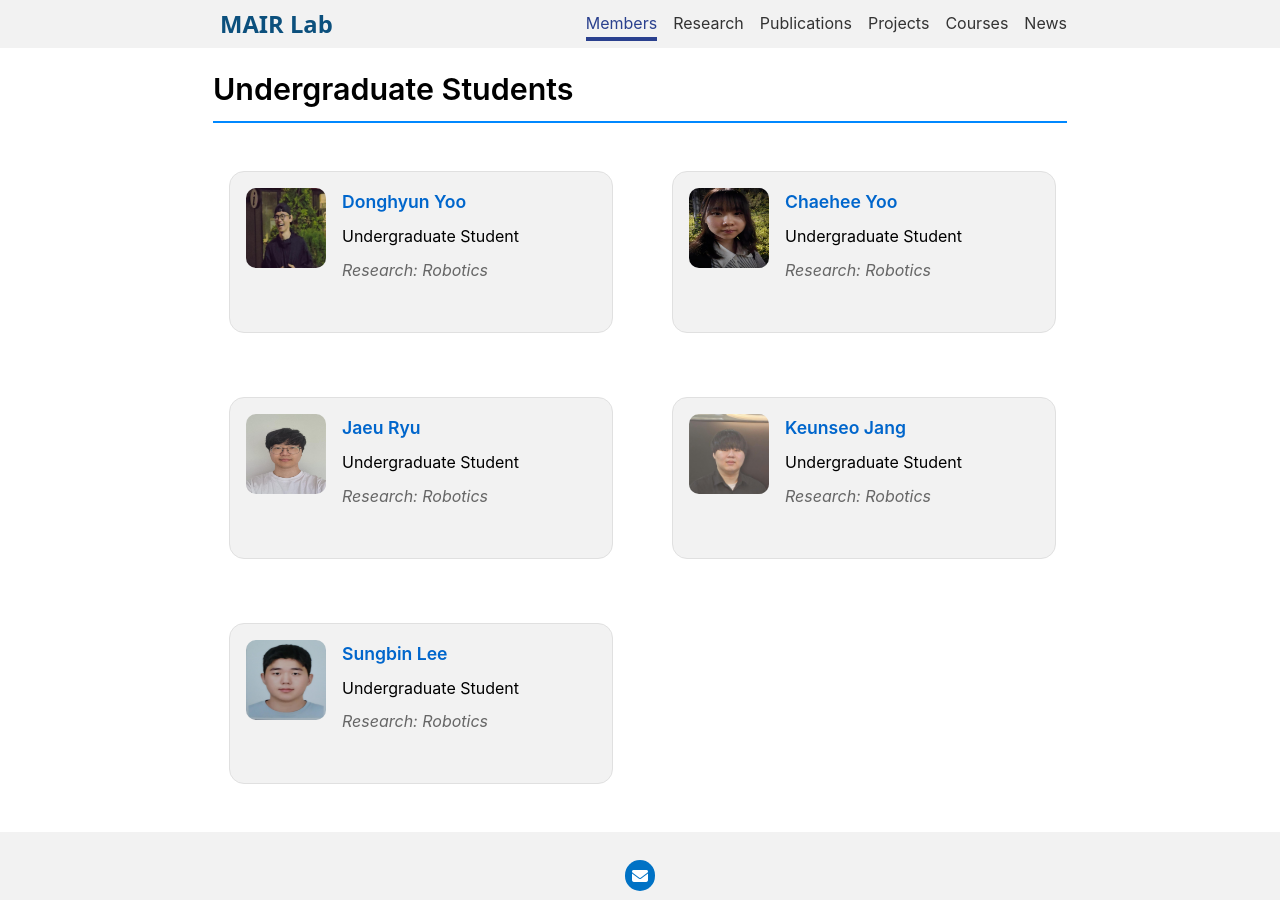
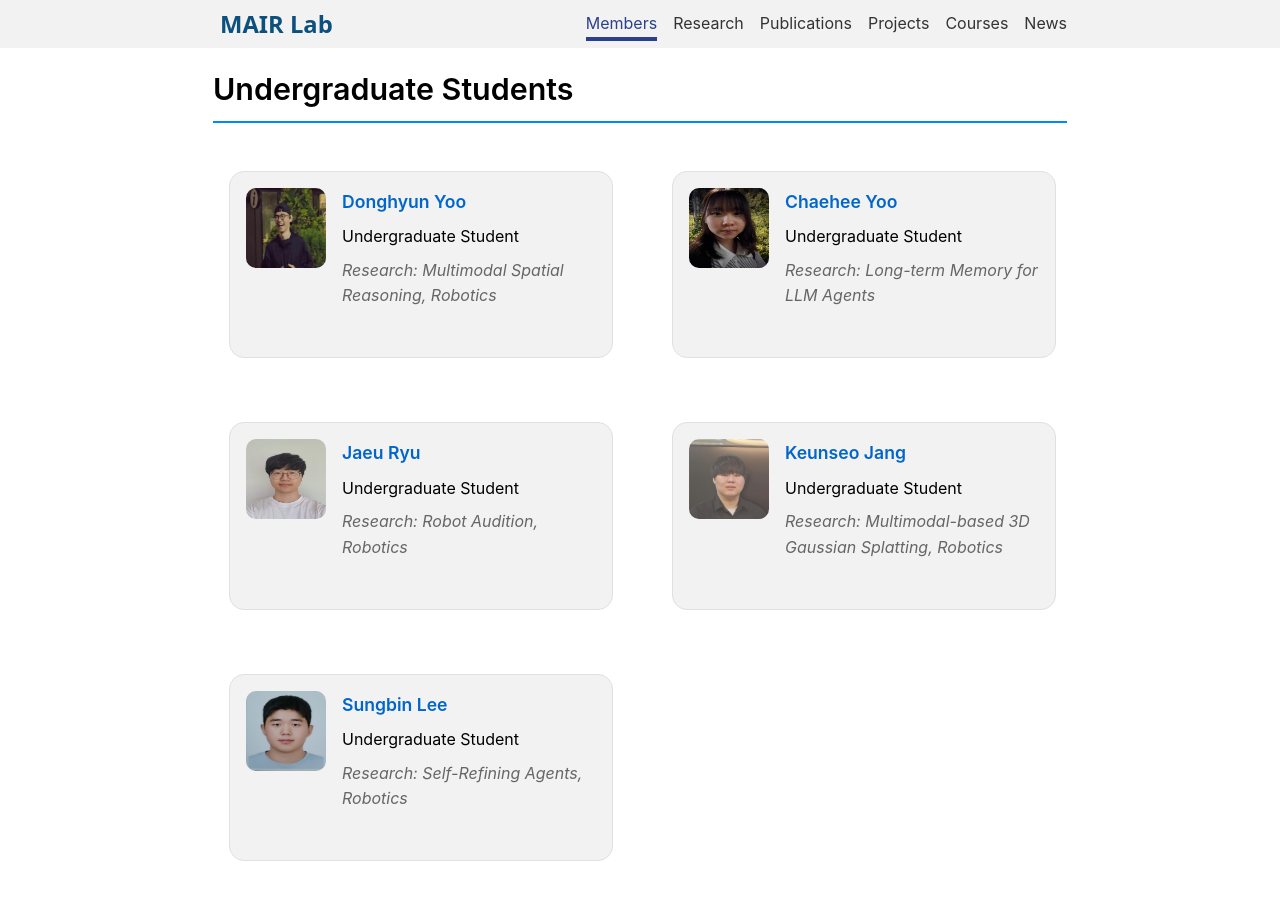
Before and after one commit to mairlab-KM/mairlab-KM.github.io, a Jekyll site: the page built from members/index.md, in a window 1280 px wide and 900 px high, scrolled down 528 px. Built offline with Jekyll 4.4.1, drawn with Linux system fonts in a browser that asks for light colours; nearby versions of some CDN libraries.

```diff
--- a/_data/authors.yml
+++ b/_data/authors.yml
@@ -23,32 +23,39 @@ Donghyun Yoo:
   avatar      : /assets/images/avatars/Donghyun_Yoo.jpeg
   image       : /assets/images/members/Donghyun_Yoo.jpeg
   position    : Undergraduate Student
-  research    : Robotics
+  research    : Multimodal Spatial Reasoning, Robotics
+
+Hee Namgung:
+  name        : Hee Namgung
+  avatar      : /assets/images/avatars/Hee_Namgung.jpeg
+  image       : /assets/images/members/Hee_Namgung.jpeg
+  position    : Undergraduate Student
+  research    : Multimodal Spatial Reasoning, Robotics
 
 Chaehee Yoo:
   name        : Chaehee Yoo
   avatar      : /assets/images/avatars/Chaehee_Yoo.jpeg
   image       : /assets/images/members/Chaehee_Yoo.jpeg
   position    : Undergraduate Student
-  research    : Robotics
+  research    : Long-term Memory for LLM Agents
 
 Jaeu Ryu:
   name        : Jaeu Ryu
   avatar      : /assets/images/avatars/Jaeu_Ryu.jpeg
   image       : /assets/images/members/Jaeu_Ryu.jpeg
   position    : Undergraduate Student
-  research    : Robotics
+  research    : Robot Audition, Robotics
 
 Keunseo Jang:
   name        : Keunseo Jang
   avatar      : /assets/images/avatars/Keunseo_Jang.jpeg
   image       : /assets/images/members/Keunseo_Jang.jpeg
   position    : Undergraduate Student
-  research    : Robotics
+  research    : Multimodal-based 3D Gaussian Splatting, Robotics
 
 Sungbin Lee:
   name        : Sungbin Lee
   avatar      : /assets/images/avatars/Sungbin_Lee.jpeg
   image       : /assets/images/members/Sungbin_Lee.jpeg
   position    : Undergraduate Student
-  research    : Robotics
+  research    : Self-Refining Agents, Robotics
```
Also changed, not shown: assets/images/avatars/Hee_Namgung.jpeg (added), assets/images/members/Hee_Namgung.jpeg (added).
